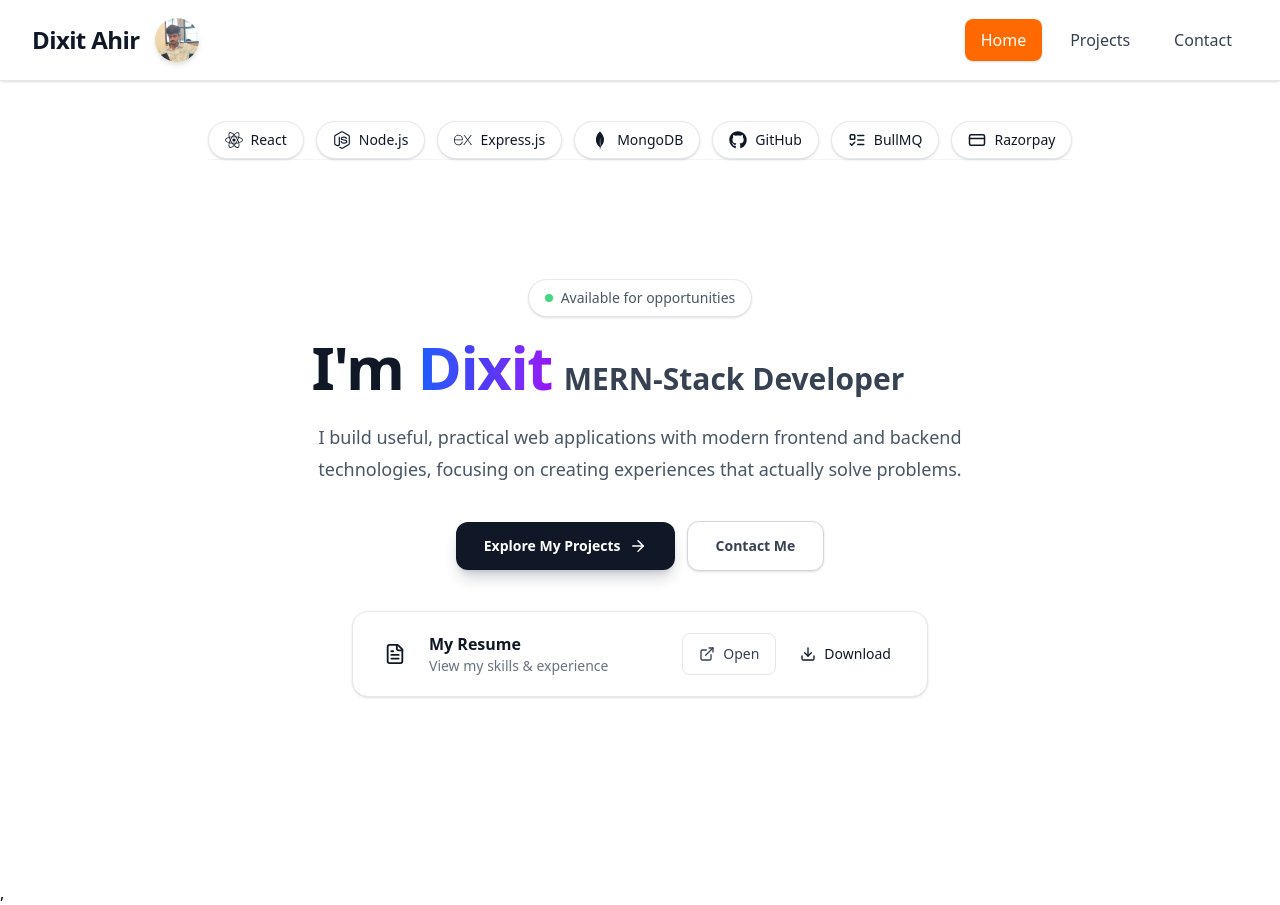
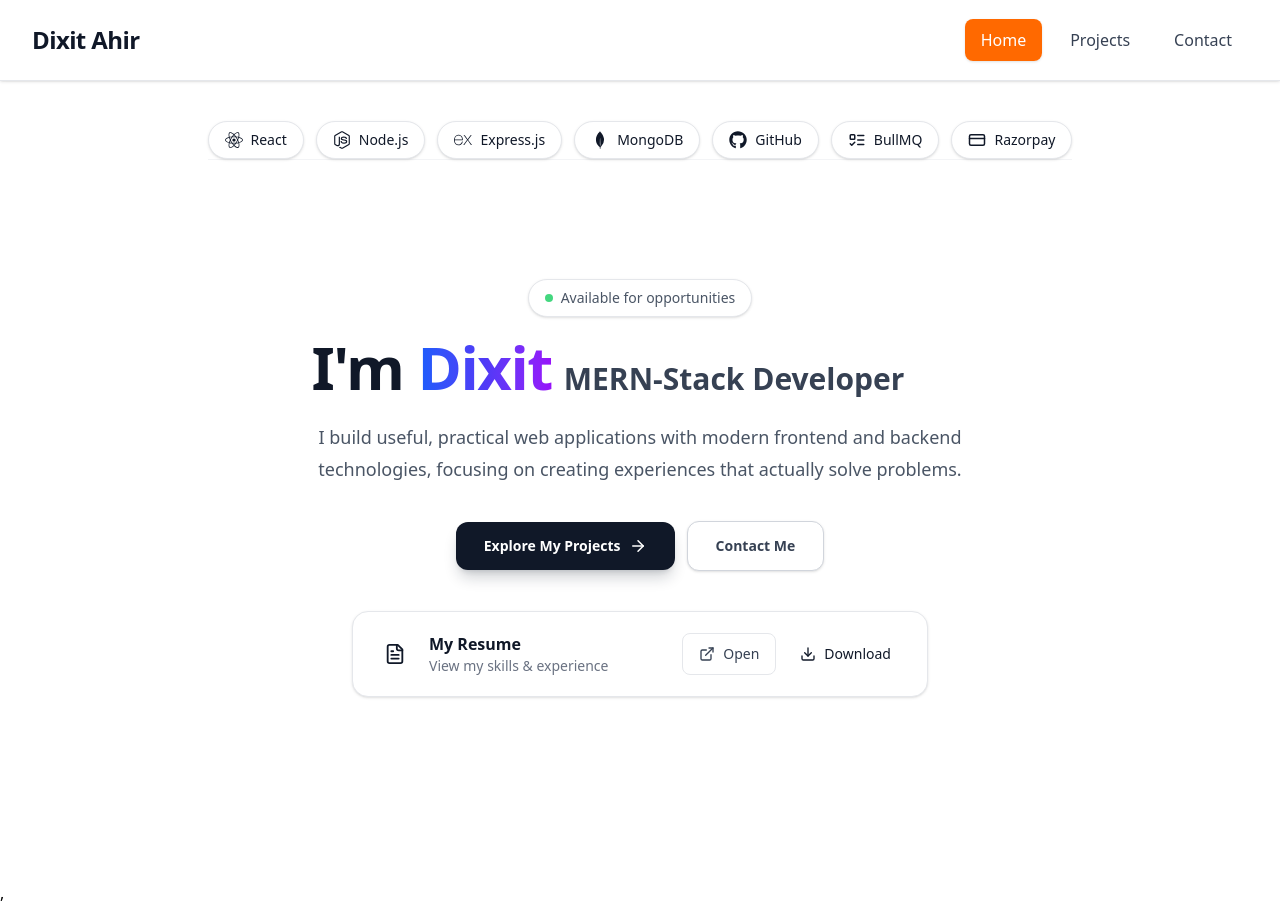
Before and after one commit to DixitAhir7/portfolio, a React (Vite) app in the folder frontend/: page / in a window 1280 px wide. Built offline with nearby package versions, Linux system fonts and the light colour scheme.

Commit message:
image removed from navbar

```diff
--- a/frontend/src/components/Navbar.jsx
+++ b/frontend/src/components/Navbar.jsx
@@ -20,13 +20,13 @@ export default function Navbar() {
                         Dixit Ahir
                     </Link>
 
-                    <Link to="/" aria-label="Dixit Ahir profile">
+                    {/* <Link to="/" aria-label="Dixit Ahir profile">
                         <img
                             src="/images/WhatsApp Image 2025-07-12 at 22.02.01_418d642f.jpg"
                             alt="Dixit Ahir"
                             className="size-9 rounded-full object-cover shadow-md transition-all duration-200 hover:scale-105 hover:shadow-lg sm:h-11 sm:w-11"
                         />
-                    </Link>
+                    </Link> */}
                 </div>
 
                 {/* Navigation */}
```
